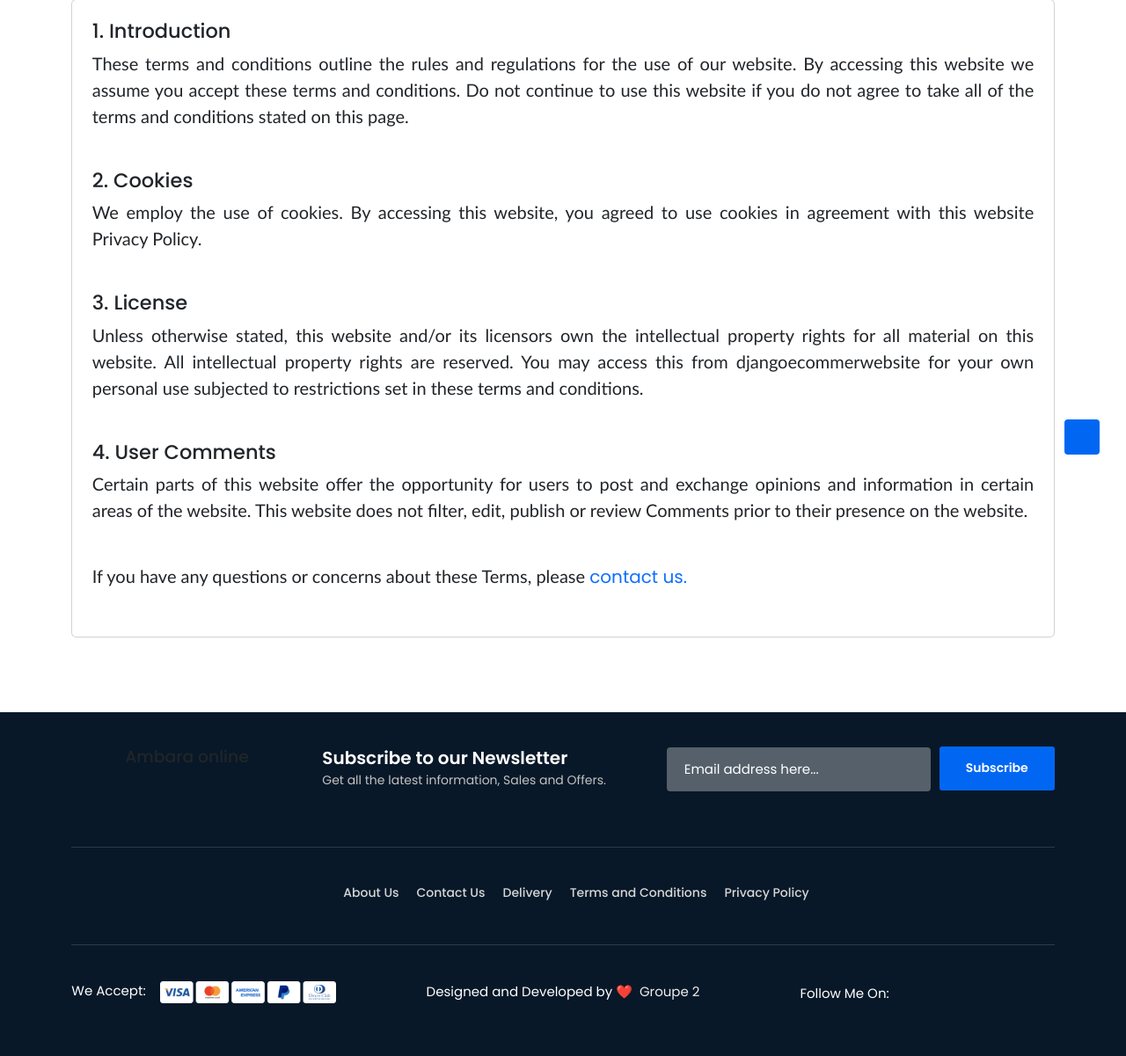
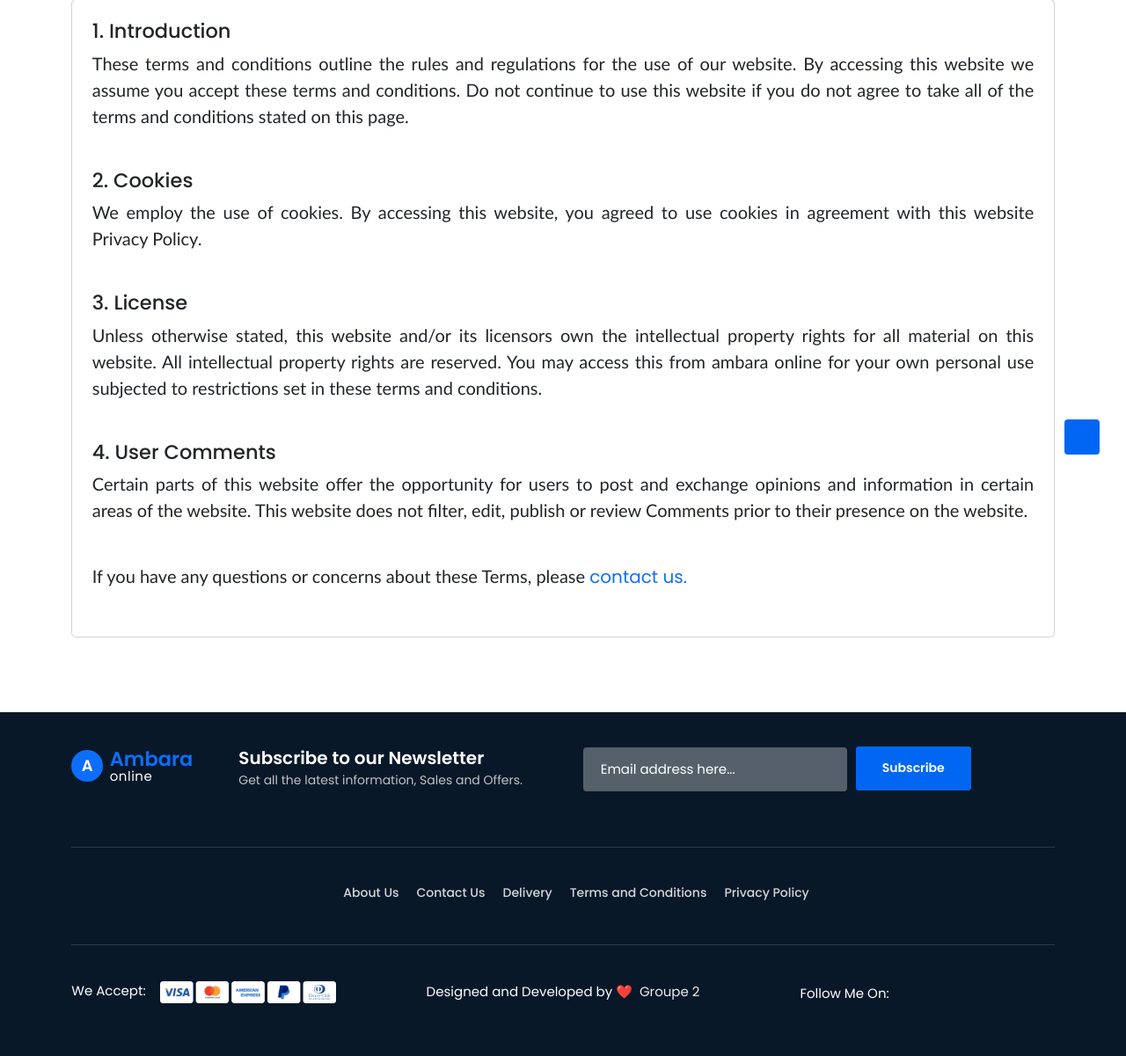
Before and after one commit to Nshalbert/amabara-online, a Django app: page /terms-and-conditions/ in a window 1280 px wide. Shown: the part 223-1424 px from the top of the page at 88% size. Run offline with Django 5.2, Linux system fonts and the light colour scheme; some libraries are stand-ins or nearby versions; some web fonts are replaced.

Commit message:
5 commit

```diff
--- a/accounts/views.py
+++ b/accounts/views.py
@@ -82,7 +82,7 @@ def register_page(request):
         profile.save()
 
         # send_account_activation_email(email, profile.email_token)
-        # messages.success(request, "An email has been sent to your mail.")
+        messages.success(request, "Registration success")
         return HttpResponseRedirect(request.path_info)
 
     return render(request, 'accounts/register.html')
--- a/templates/base/base.html
+++ b/templates/base/base.html
@@ -6,9 +6,9 @@
     <meta charset="utf-8" />
     <meta name="viewport" content="width=device-width, initial-scale=1, shrink-to-fit=no" />
 
-    <title>{% block title %}Home | Django Ecommerce Site{% endblock %}</title>
+    <title>{% block title %}Home | Ambara online{% endblock %}</title>
 
-    <!-- <link rel="shortcut icon" type="image/x-icon" href="{% static 'images/favicon.ico' %}" /> -->
+    <link rel="shortcut icon" type="image/x-icon" href="{% static 'images/favicon.ico' %}" />
 
     <!-- Bootstrap CSS -->
     <link href="/media/css/bootstrap.css" rel="stylesheet" type="text/css" />
--- a/templates/emails/account_activation.html
+++ b/templates/emails/account_activation.html
@@ -68,7 +68,7 @@
   <body>
     <div class="email-container">
       <div class="email-header">
-        <h1>Welcome to Django eCommerce Platform!</h1>
+        <h1>Welcome to Ambara online Platform!</h1>
       </div>
       <div class="email-body">
         <p>Hello,</p>
@@ -89,9 +89,9 @@
       </div>
       <div class="email-footer">
         <p>
-          Need help? <a href="mailto:atulguptag111@gmail.com">Contact Me</a>
+          Need help? <a href="mailto:ambara-online@gmail.com">Contact Me</a>
         </p>
-        <p>&copy; 2024 Django eCommerce Platform. All rights reserved.</p>
+        <p>&copy; 2025 Ambara online Platform. All rights reserved.</p>
       </div>
     </div>
   </body>
--- a/templates/home/contact.html
+++ b/templates/home/contact.html
@@ -29,7 +29,7 @@
             </li>
             <li class="d-flex text-black">
               <span class="mr-3"><i class="fas fa-envelope"></i></span>
-              <a href="mailto:support@ecommerce.com">ambara-online@gmail.com</a>
+              <a href="mailto:support@ambara-online.com">ambara-online@gmail.com</a>
             </li>
           </ul>
         </div>
--- a/templates/home/footer.html
+++ b/templates/home/footer.html
@@ -8,11 +8,18 @@
     <div class="container">
       <div class="inner-content">
         <div class="row">
-          <div class="col-lg-3 col-md-4 col-12 mb-2">
-            <div class="footer-logo text-center">
-              <h5>Ambara online</h5>
+            <div class="col-lg-2 col-6">
+              <a href="{% url 'index' %}" class="text-decoration-none d-flex align-items-center logo-wrapper">
+                <div
+                  class="logo-icon bg-primary text-white rounded-circle d-flex align-items-center justify-content-center me-2">
+                  <span class="fw-bold">A</span>
+                </div>
+                <div class="logo-text">
+                  <span class="text-primary fw-bold fs-4">Ambara</span>
+                  <span class="text-white fs-6 align-text-top">online</span>
+                </div>
+              </a>
             </div>
-          </div>
           <div class="col-lg-9 col-md-8 col-12">
             <div class="footer-newsletter">
               <h4 class="title mb-4">
@@ -21,15 +28,8 @@
               </h4>
               <div class="newsletter-form-head">
                 <form class="newsletter-form">
-                  <input
-                    class="mb-2"
-                    name="email"
-                    placeholder="Email address here..."
-                    type="email"
-                    required=""
-                    value=""
-                    autocomplete="email"
-                  />
+                  <input class="mb-2" name="email" placeholder="Email address here..." type="email" required="" value=""
+                    autocomplete="email" />
                   <div class="button mb-4">
                     <button class="btn">
                       Subscribe<span class="dir-part"></span>
@@ -71,10 +71,7 @@
           <div class="col-lg-4 col-12">
             <div class="payment-gateway">
               <span>We Accept:</span>
-              <img
-                src="{% static 'images/credit-cards-footer.png' %}"
-                alt="#"
-              />
+              <img src="{% static 'images/credit-cards-footer.png' %}" alt="#" />
             </div>
           </div>
           <div class="col-lg-4 col-12">
@@ -82,7 +79,7 @@
               <p>
                 Designed and Developed by ❤️
                 <a href="#" rel="nofollow" target="_blank">
-                Groupe 2
+                  Groupe 2
                 </a>
               </p>
             </div>
@@ -91,34 +88,22 @@
             <ul class="socila">
               <li><span>Follow Me On:</span></li>
               <li>
-                <a
-                  href="#"
-                  rel="nofollow"
-                 >
+                <a href="#" rel="nofollow">
                   <i class="lni lni-linkedin"></i>
                 </a>
               </li>
               <li>
-                <a
-                  href="#"
-                  rel="nofollow"
-                 >
+                <a href="#" rel="nofollow">
                   <i class="lni lni-github"></i>
-              </a>
+                </a>
               </li>
               <li>
-                <a
-                  href="#"
-                  rel="nofollow"
-                 >
+                <a href="#" rel="nofollow">
                   <i class="lni lni-instagram"></i>
                 </a>
               </li>
               <li>
-                <a
-                  href="#"
-                  rel="nofollow"
-                 >
+                <a href="#" rel="nofollow">
                   <i class="lni lni-facebook-filled"></i>
                 </a>
               </li>
@@ -129,5 +114,33 @@
     </div>
   </div>
 </footer>
+<style>
+  .logo-wrapper {
+    transition: transform 0.3s ease;
+  }
+
+  .logo-wrapper:hover {
+    transform: translateY(-2px);
+  }
+
+  .logo-icon {
+    width: 36px;
+    height: 36px;
+    font-size: 18px;
+    transition: all 0.3s ease;
+  }
+
+  .logo-text {
+    line-height: 1.2;
+    display: inline-flex;
+    flex-direction: column;
+  }
+
+  .logo-text span:last-child {
+    font-size: 0.7em;
+    margin-top: -3px;
+    letter-spacing: 0.5px;
+  }
+</style>
 
 {% endblock %}
--- a/templates/home/terms_and_conditions.html
+++ b/templates/home/terms_and_conditions.html
@@ -36,7 +36,7 @@
                 Unless otherwise stated, this website and/or its licensors own the
                 intellectual property rights for all material on this website. All
                 intellectual property rights are reserved. You may access this from
-                djangoecommerwebsite for your own personal use subjected to restrictions set in
+                ambara online for your own personal use subjected to restrictions set in
                 these terms and conditions.
                 </p>
 
--- a/templates/registration/password_reset_email.html
+++ b/templates/registration/password_reset_email.html
@@ -101,9 +101,9 @@
       </div>
       <div class="email-footer">
         <p>
-          Need help? <a href="mailto:atulguptag111@gmail.com">Contact Me</a>
+          Need help? <a href="mailto:ambara-online@gmail.com">Contact Me</a>
         </p>
-        <p>&copy; 2024 Django eCommerce Platform. All rights reserved.</p>
+        <p>&copy; 2025 Ambara online Platform. All rights reserved.</p>
       </div>
     </div>
   </body>
```
Also changed, not shown: README.md, public/media/images/favicon.ico.
